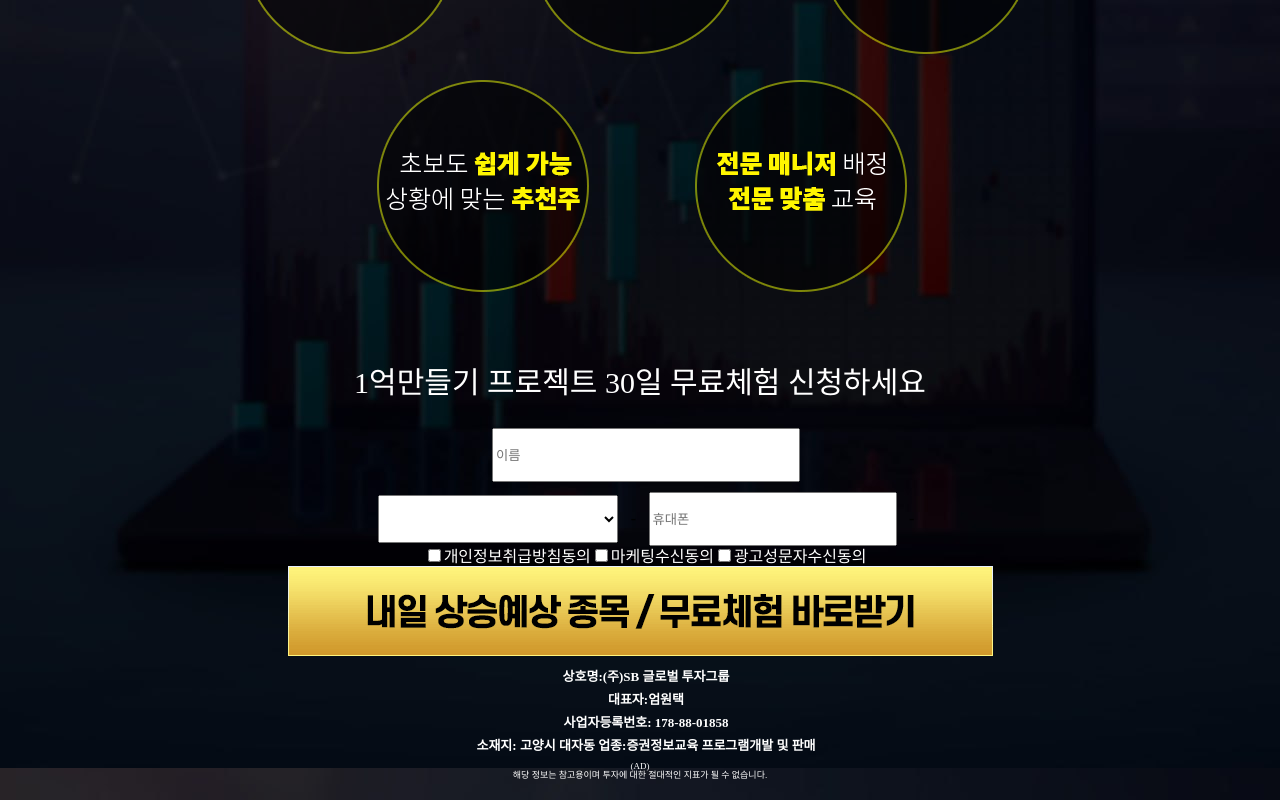
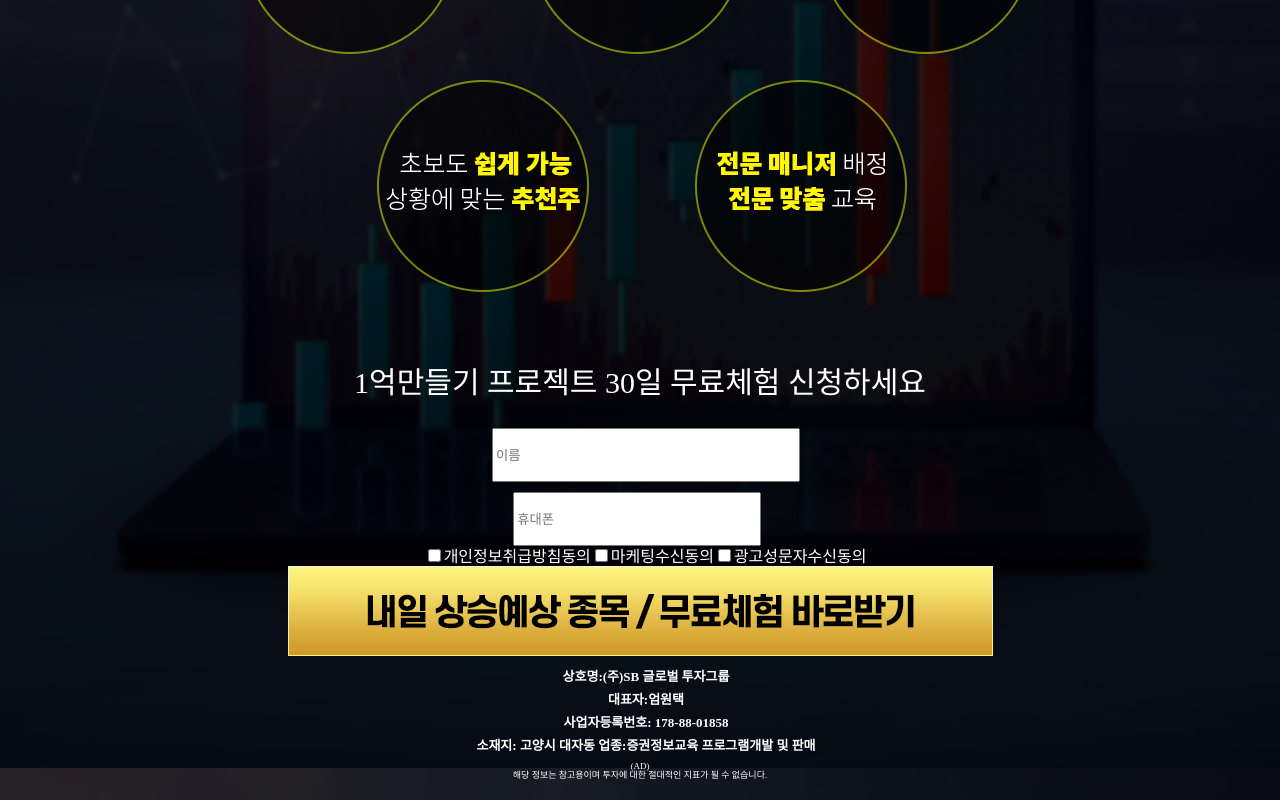
Before and after one commit to euntti/newstest, a React (Create React App) app: page / in a window 1280 px wide. Shown: the part 432-1232 px from the top of the page. Built offline with nearby package versions, Linux system fonts and the light colour scheme; no server answers.

Commit message:
휴대폰 변경

```diff
--- a/src/Main.js
+++ b/src/Main.js
@@ -316,12 +316,12 @@ function App() {
               ></input>
             </div>
             <div className="phone">
-              <select>
-                {/* <option key="1" value="1">
+               {/*<select>
+                <option key="1" value="1">
                   010
-                </option> */}
+                </option>
               </select>{" "}
-              -{"\t"}
+              -{"\t"}*/}
               <input
                 type="number"
                 className="phone"
```
